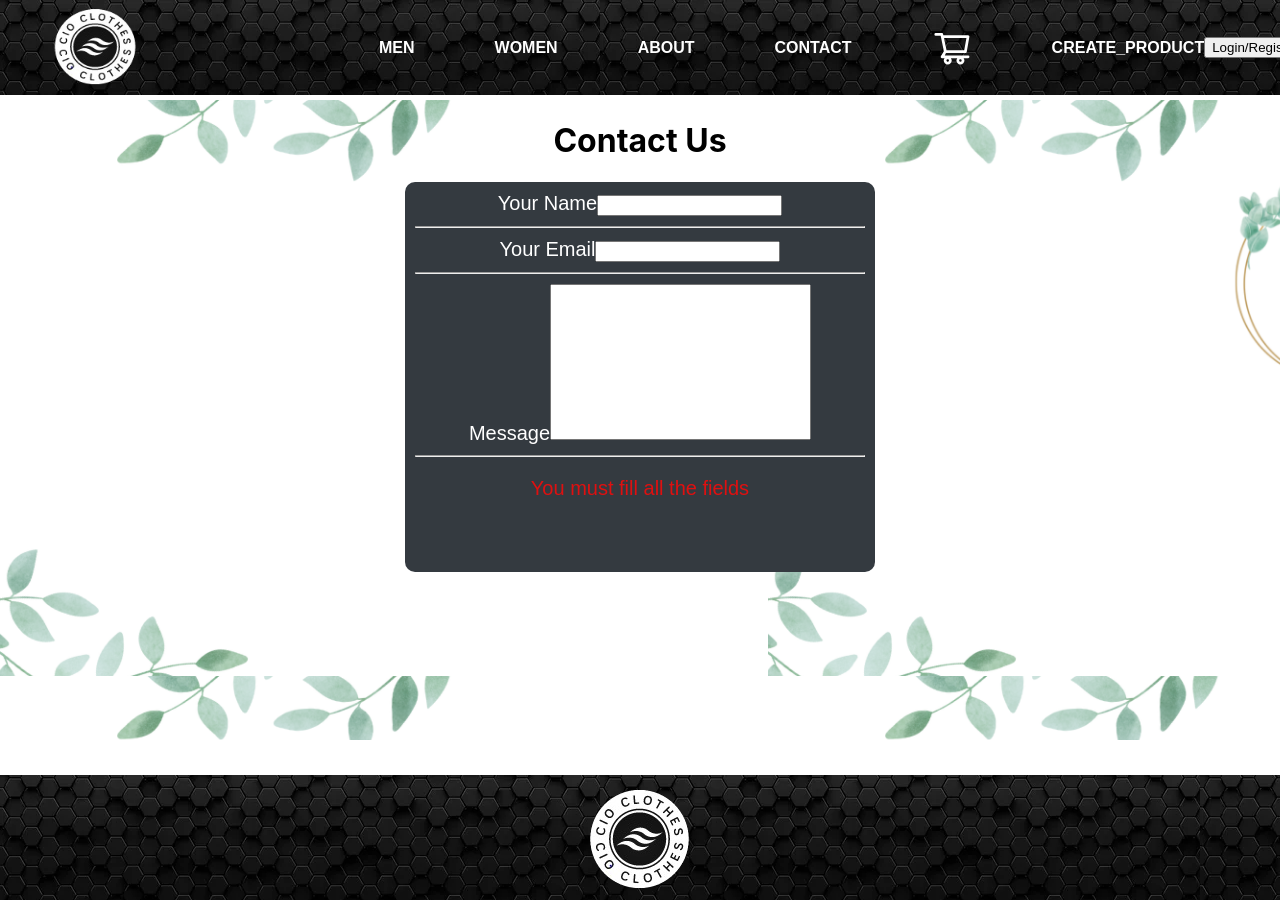
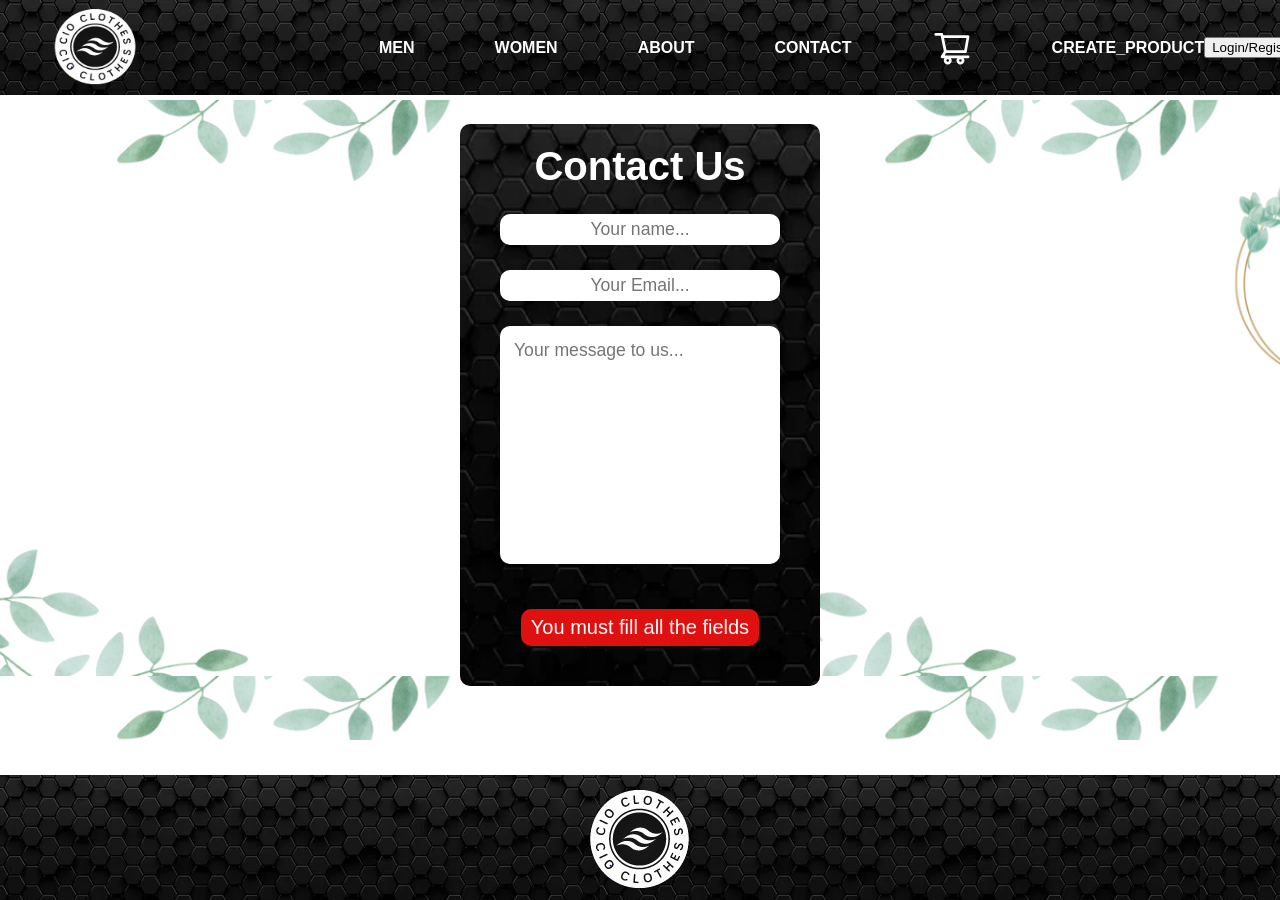
Before and after one commit to MakoskiVictor/Ecommerce-API, a React (Create React App) app in the folder client/: page /contact in a window 1280 px wide. Shown: the top 900 px of the page. Built offline with nearby package versions, Linux system fonts and the light colour scheme.

Commit message:
Componente Contact - Dandole estilos adicionales

```diff
--- a/client/src/components/Contact/Contact.jsx
+++ b/client/src/components/Contact/Contact.jsx
@@ -70,19 +70,19 @@ export default function Contact() {
           "ubztnK0ky6QEfP_4O"
         )
         .catch((error) => alert(error));
-        swal({
-          title: "Message sent succesfull",
-          icon: "success",
-          button: "Ok",
-          timer: 2000
-        });
+      swal({
+        title: "Message sent succesfull",
+        icon: "success",
+        button: "Ok",
+        timer: 2000,
+      });
       history.push("/");
     } else {
       swal({
         title: "All fields must be completed",
         icon: "error",
         button: "Ok",
-        timer: 3000
+        timer: 3000,
       });
     }
   };
@@ -95,44 +95,38 @@ export default function Contact() {
   }
   return (
     <div className={style.container}>
-      <h1 className="title-form">Contact Us</h1>
       <form className={style.form} onSubmit={sendEmail}>
-        <label>Your Name</label>
+        <h1 className={style.titleForm}>Contact Us</h1>
         <input
           type="text"
           name="user_name"
           value={input.user_name}
           onChange={(e) => handleChange(e)}
+          placeholder="Your name..."
         />
-        <hr />
 
-        <label>Your Email</label>
         <input
           type="email"
           name="user_email"
           value={input.user_email}
           onChange={(e) => handleChange(e)}
+          placeholder="Your Email..."
         />
-        <hr />
 
-        <label>Message</label>
         <textarea
           name="user_message"
-          id=""
           cols="30"
           rows="10"
           value={input.user_message}
           onChange={(e) => handleChange(e)}
           className={style.contactTextarea}
+          placeholder="Your message to us..."
         ></textarea>
-        <hr />
 
         {Object.keys(errors).length === 0 && comprobacionInput(input) ? (
           <button>Send</button>
         ) : (
-          <p className={style.todosCampos}>
-            You must fill all the fields
-          </p>
+          <p className={style.todosCampos}>You must fill all the fields</p>
         )}
       </form>
     </div>
--- a/client/src/components/Contact/Contact.module.css
+++ b/client/src/components/Contact/Contact.module.css
@@ -1,30 +1,76 @@
 .form {
+  display: flex;
+  flex-direction: column;
   font-family: "Signika", sans-serif;
   font-size: 20px;
-  font-weight: 500;
-  background-color: #343a40;
+  background-image: url(../image/FondoNavBar.jpg);
+  background-repeat: no-repeat;
+  background-size: cover;
   color: #fff;
-  padding: 10px 10px 30px;
-  margin: 0 auto;
+  padding: 20px 5px;
   margin-bottom: 30px;
-  width: 450px;
-  height: 350px;
+  width: 350px;
   border-radius: 10px;
+  gap: 25px;
+  align-items: center;
+}
+
+.form input {
+  padding: 5px 10px;
+  border-radius: 10px;
+  outline: none;
+  border: none;
+  width: 80%;
+  font-size: 1.1rem;
+  font-weight: 400;
+  text-align: center;
+  box-sizing: border-box;
 }
 
 .container {
-  width: auto;
-  overflow: auto;
+  display: flex;
+  justify-content: center;
+  align-items: center;
   background-image: url(../image/fondo.png);
   /* background-image: url(../image/Fondo2.png); */
-
   background-size: 60% auto;
   height: 80vh;
 }
 
+.titleForm {
+  margin: 0;
+}
+
 .contactTextarea {
   resize: none;
+  font-family: "Signika", sans-serif;
+  border-radius: 10px;
+  width: 80%;
+  box-sizing: border-box;
+  padding: 14px;
+  outline: none;
+  border: none;
+  font-size: 1.1rem;
 }
 .todosCampos {
-  color: rgb(223, 16, 16);
+  color: white;
+  padding: 7px 10px;
+  border-radius: 10px;
+  background-color: rgb(223, 16, 16);
 }
+
+.form button {
+  background-color: #008000;
+  border: none;
+  outline: none;
+  cursor: pointer;
+  color: white;
+  padding: 10px 15px;
+  border-radius: 10px;
+  width: 30%;
+  font-size: 1.2rem;
+}
+
+.form button:hover {
+  background-color: #02d302;
+}
```
